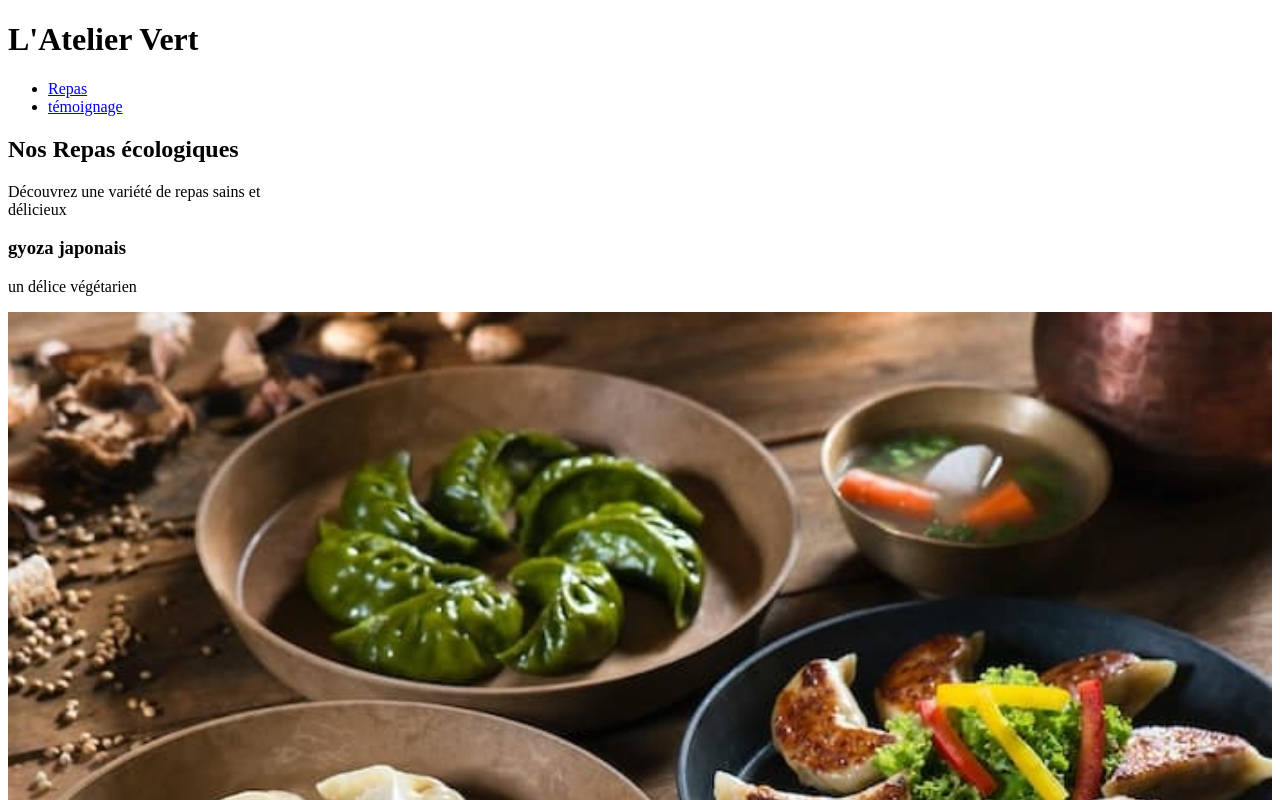
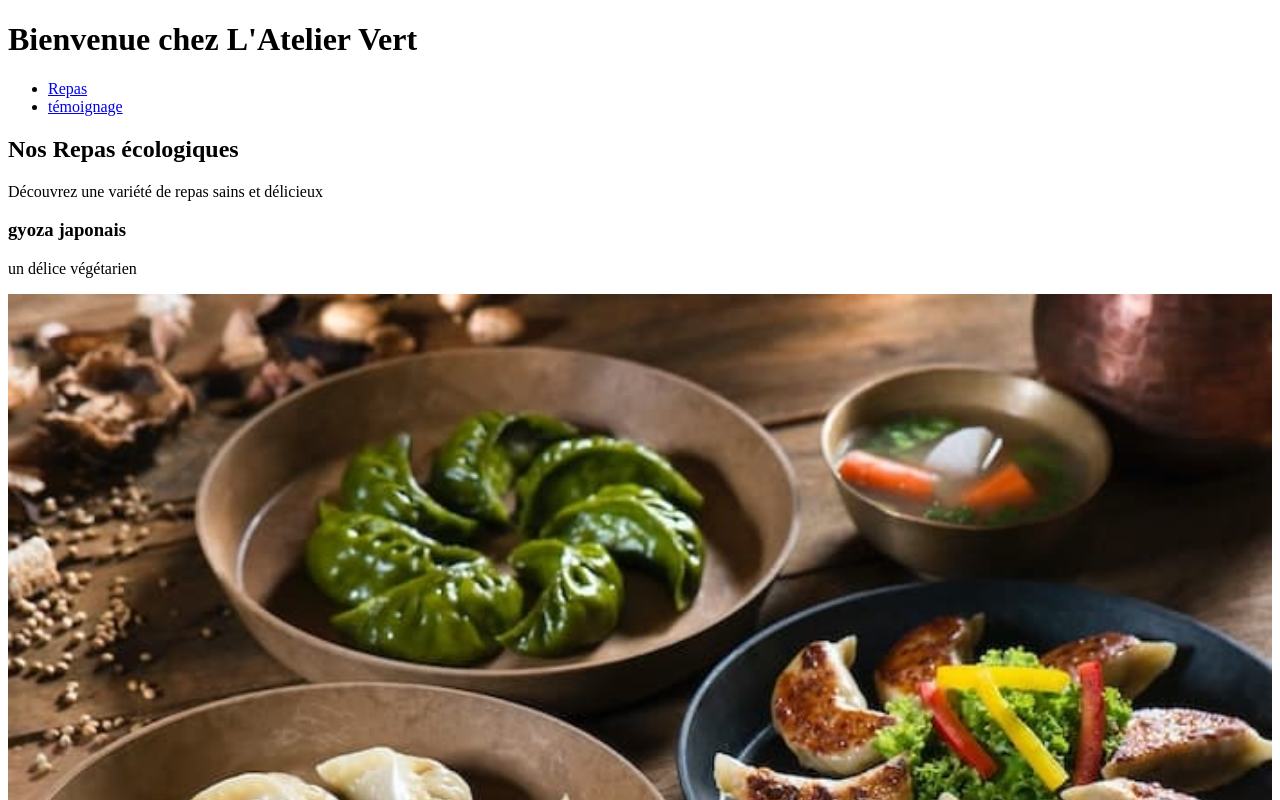
Before and after one commit to linalaid909-ai/Devoir2, a plain HTML site: page index.html in a window 1280 px wide. Shown: the top 800 px of the page. Drawn offline with Linux system fonts and the light colour scheme.

Commit message:
Update index.html

```diff
--- a/index.html
+++ b/index.html
@@ -10,10 +10,12 @@
 
 
 <body>
+ <header>
+
 
     <!-- Commentaire : La balise <header> est absente. -->
 
-    <h1>L'Atelier Vert</h1>
+    <h1>Bienvenue chez L'Atelier Vert</h1>
 
 
 
@@ -21,65 +23,40 @@
         <li><a href="#repas">Repas</a></li>
         <li><a href="#avis">témoignage</a></li>
     </ul>
-
-
-
-    <h2 id="repas">Nos Repas écologiques</h2>
-
-
-
+ </header>
+ <main>
+ <section id="Repas">
+    <h2>Nos Repas écologiques</h2>
     <p>
-        Découvrez une variété de repas sains et<br>
+        Découvrez une variété de repas sains et
         délicieux
     </p>
 
     <!-- Commentaire : Le texte est correct. Le <br> n'était cependant pas nécessaire. -->
-
-
     <h3>gyoza japonais</h3>
-
-
     <p>un délice végétarien</p>
-
-
     <img src="images/meal-1.jpg (1).jpeg"
          alt="Gyoza japonais"
          width="100%">
-
-
-
     <h3>salade d'Avocat</h3>
-
-
     <p>rafraîchissante et nutritive</p>
-
-
     <img src="images/meal-2.jpg.jpeg"
          alt="Salade d'avocat"
          width="100%">
-
-
-
-    <h1 id="avis">avis de nos clients</h1>
-
-
-
-
+ </section>
+ <section id="avis">
+    <h1>avis de nos clients</h1>
     <img src="images/customer-1.jpg.jpeg"
          alt="Témoignage d'une cliente"
          width="280">
 
     <!-- Commentaire : L'image est bien appelée depuis le dossier "images". Vérifie qu'elle est bien présente dans le dépôt GitHub. -->
-
-
     <p>
         "Un service exceptionnel et des repas<br>
-        délicieux et une très bonne ambiance. Je vous le recommande fortement"- ab._.informatique
+        délicieux"- ab._.informatique
     </p>
 
     <!-- Commentaire : Le témoignage a été personnalisé, mais il fallait reprendre le texte demandé dans la correction : "Un service exceptionnel et des repas délicieux"- ab._.informatique. -->
-
-
     <footer>
         <p>@l'atelier vert Tous droits réservés</p>
     </footer>
@@ -88,11 +65,9 @@
 
     <!-- Commentaire : La balise <main> est absente. -->
     <!-- Commentaire : Les deux balises <section> demandées sont absentes. -->
-
-
+ </section>
+ </main>
 </body>
-
-
 </html>
 
 <!--  Bravo pour ton travail ! Tu as bien réalisé la partie principale du devoir et tu as pris soin d'organiser les contenus et les images. Il reste quelques éléments de structure à améliorer, mais tu es sur une très bonne voie. Continue comme ça ! -->
```
